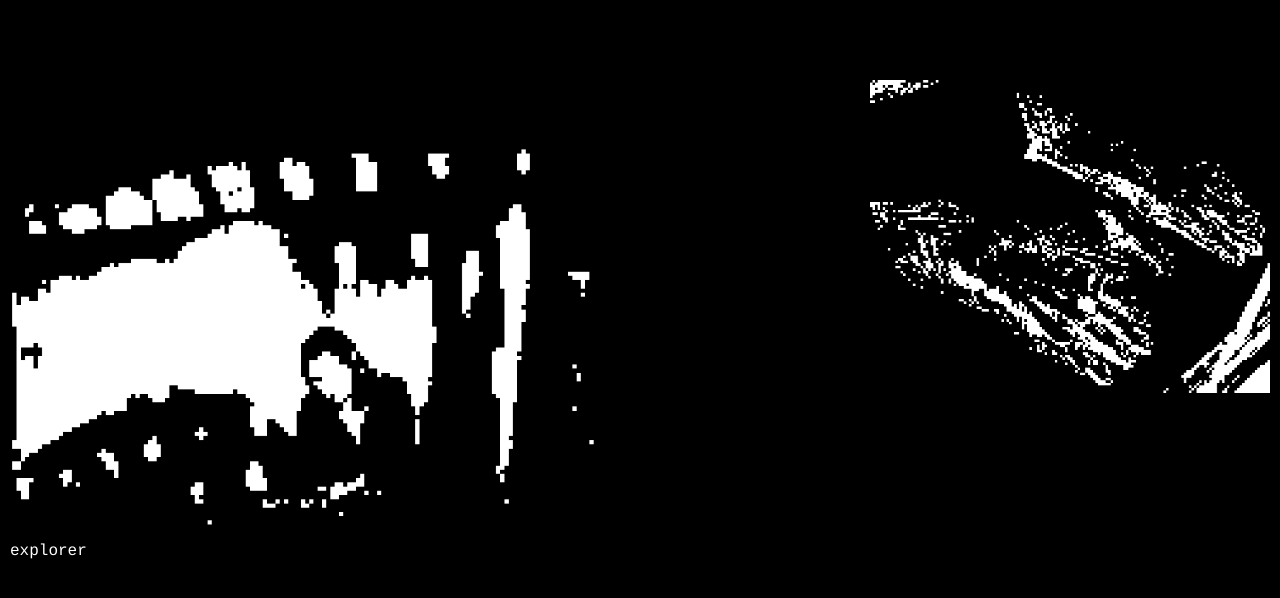
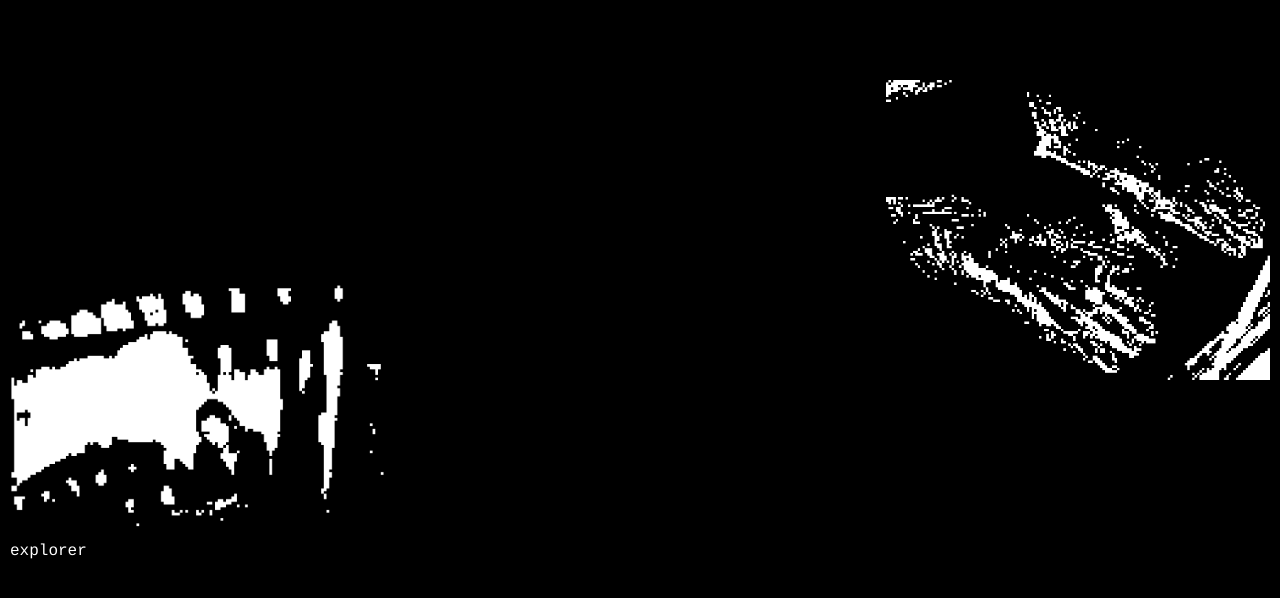
Before and after one commit to hcbryant9/em-blas-web, a website: page public/index.html in a window 1280 px wide. Shown: the part 40-638 px from the top of the page. Drawn offline with Linux system fonts and the light colour scheme.

Commit message:
fixing index izes

```diff
--- a/public/index.html
+++ b/public/index.html
@@ -39,11 +39,11 @@
       left: 10px;
     }
 
-    .bottom-left img {
+    /* .bottom-left img {
       width: 600px;
       height: auto;
       cursor: pointer;
-    }
+    } */
     .label {
       margin-top: 8px;
       font-size: 1em;
@@ -57,10 +57,35 @@
       right: 10px;
     }
 
-    .top-right img {
+    /* .top-right img {
       width: 400px;
       height: auto;
+    } */
+
+
+    .top-right img {
+      top: 15%;
+      right: 10%;
+      width: 30vw;
+      max-width: 400px;
+      min-width: 150px;
+      height: auto;
+      /* cursor: pointer; */
+      /* border: 1px solid white; */
     }
+
+    .bottom-left img {
+      bottom: 25%;
+      left: 10px;
+      width: 30vw;
+      max-width: 600px;
+      min-width: 200px;
+      height: auto;
+      cursor: pointer;
+      /* border: 1px solid white; */
+    }
+
+
   </style>
 </head>
 <body>
```
